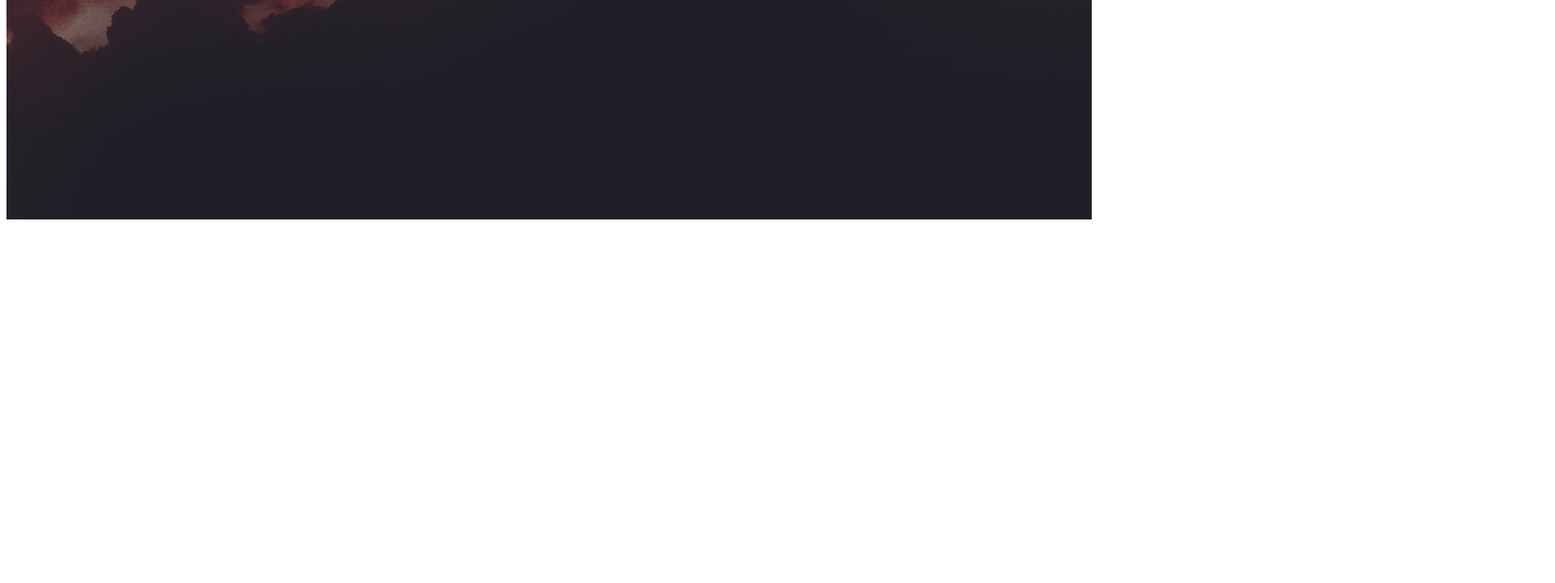
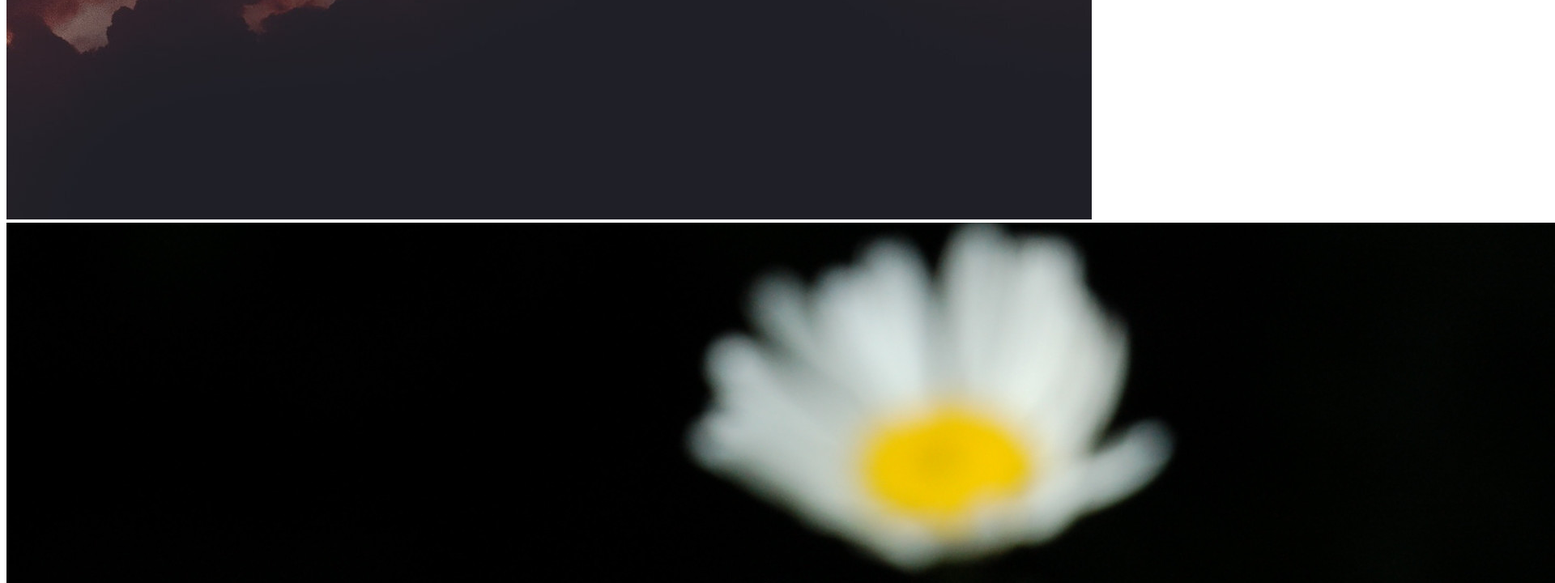
Before and after one commit to eishamoni12/my-second-repo, a plain HTML site: page index.html in a window 1280 px wide. Shown: the part 1640-2360 px from the top of the page at 81% size, 1920 px wide, since content can reach past the window. Before the commit the page ends 1923 px from the top, so only its background shows below. Drawn offline with Linux system fonts and the light colour scheme.

Commit message:
image added

```diff
--- a/index.html
+++ b/index.html
@@ -14,5 +14,6 @@
    <p>more peragraph</p>
    <p>I am coding coding and coding</p>
    <img src="girl.jpg" alt="">
+   <img src="bee-on-daisy.JPG" alt="">
 </body>
 </html>
```
Also changed, not shown: bee-on-daisy.jpg (added).
